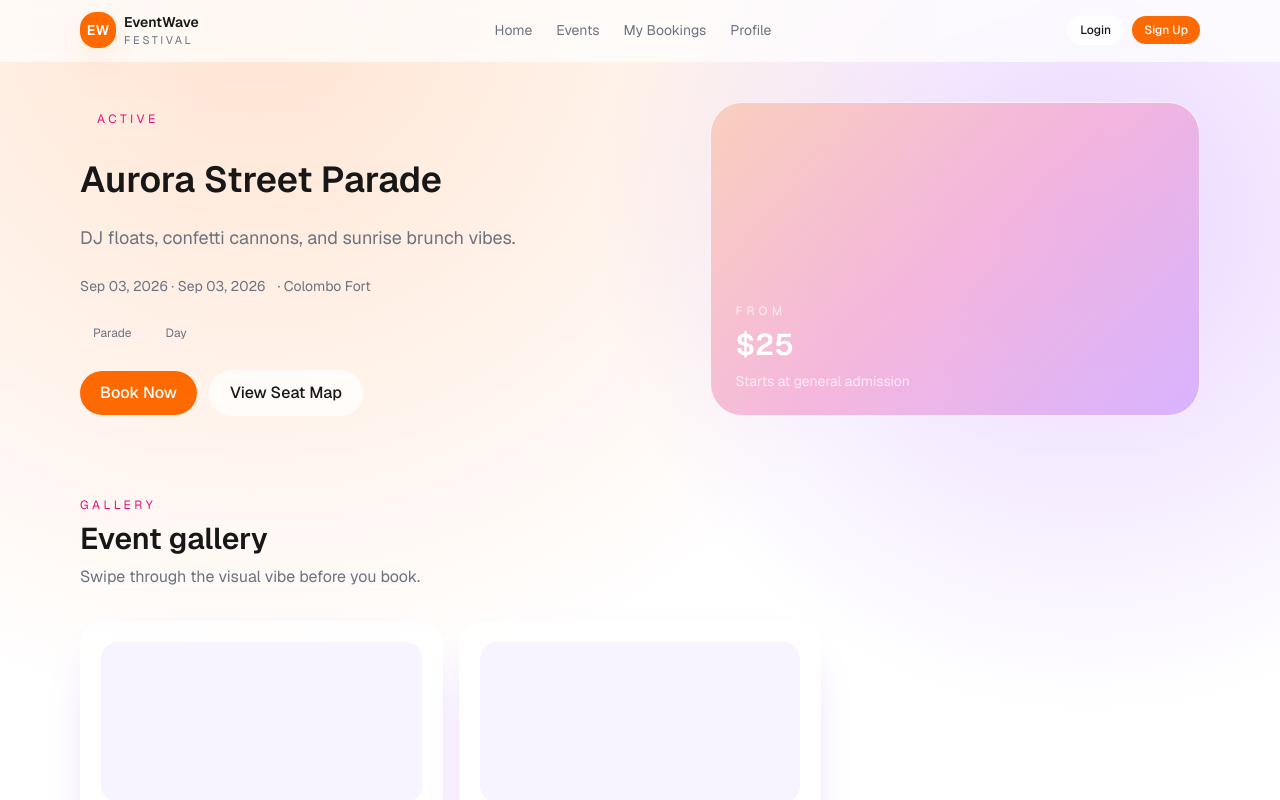
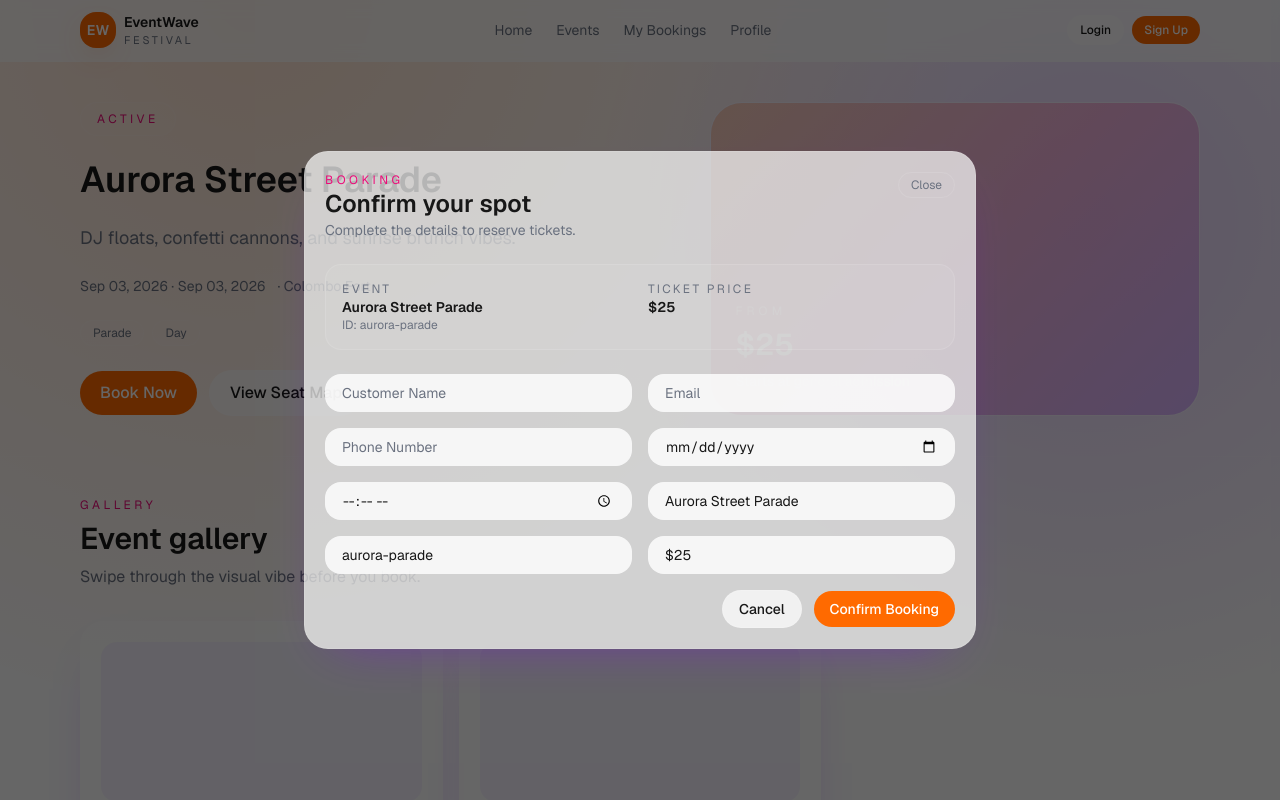
Before and after one commit to MethmiNPCS/CTSE_Microservices_Frontend, a Next.js app in the folder frontend/: page /events/aurora-parade in a window 1280 px wide. Both pictures are taken after a click on the button "Book Now". Shown: the top 800 px of the page. Built offline with nearby package versions, Linux system fonts and the light colour scheme.

Commit message:
Add BookingModal component for event ticket reservations

```diff
--- a/frontend/src/app/events/[id]/page.js
+++ b/frontend/src/app/events/[id]/page.js
@@ -6,6 +6,7 @@ import Card from "../../../components/ui/Card";
 import Input from "../../../components/ui/Input";
 import SectionHeader from "../../../components/ui/SectionHeader";
 import PageShell from "../../../components/layout/PageShell";
+import BookingModal from "../../../components/events/BookingModal";
 import eventsData from "../../../data/events";
 
 const { events } = eventsData;
@@ -66,7 +67,7 @@ export default async function EventDetailPage({ params }) {
               ))}
             </div>
             <div className="flex flex-wrap items-center gap-3">
-              <Button size="lg">Book Now</Button>
+              <BookingModal event={event} />
               <Button variant="secondary" size="lg">
                 View Seat Map
               </Button>
--- /dev/null
+++ b/frontend/src/components/events/BookingModal.jsx
@@ -0,0 +1,121 @@
+"use client";
+
+import { useState } from "react";
+
+import Button from "../ui/Button";
+import Card from "../ui/Card";
+import Input from "../ui/Input";
+
+export default function BookingModal({ event }) {
+  const [open, setOpen] = useState(false);
+
+  const handleSubmit = (eventForm) => {
+    eventForm.preventDefault();
+    setOpen(false);
+  };
+
+  return (
+    <>
+      <Button size="lg" onClick={() => setOpen(true)}>
+        Book Now
+      </Button>
+
+      {open ? (
+        <div className="fixed inset-0 z-50 flex items-center justify-center bg-black/60 px-4 py-8">
+          <Card className="w-full max-w-2xl space-y-6">
+            <div className="flex flex-wrap items-start justify-between gap-3">
+              <div>
+                <div className="text-xs uppercase tracking-[0.3em] text-[var(--brand-2)]">
+                  Booking
+                </div>
+                <div className="text-2xl font-semibold">Confirm your spot</div>
+                <div className="text-sm text-[var(--muted)]">
+                  Complete the details to reserve tickets.
+                </div>
+              </div>
+              <button
+                type="button"
+                onClick={() => setOpen(false)}
+                className="rounded-full border border-white/10 px-3 py-1 text-xs text-[var(--muted)] transition hover:text-[var(--foreground)]"
+              >
+                Close
+              </button>
+            </div>
+
+            <div className="grid gap-4 rounded-2xl border border-white/10 bg-white/5 p-4 sm:grid-cols-2">
+              <div>
+                <div className="text-xs uppercase tracking-[0.2em] text-[var(--muted)]">
+                  Event
+                </div>
+                <div className="text-sm font-semibold text-[var(--foreground)]">
+                  {event.title}
+                </div>
+                <div className="text-xs text-[var(--muted)]">ID: {event.id}</div>
+              </div>
+              <div>
+                <div className="text-xs uppercase tracking-[0.2em] text-[var(--muted)]">
+                  Ticket Price
+                </div>
+                <div className="text-sm font-semibold text-[var(--foreground)]">
+                  {event.ticketPrice}
+                </div>
+              </div>
+            </div>
+
+            <form className="space-y-4" onSubmit={handleSubmit}>
+              <div className="grid gap-4 sm:grid-cols-2">
+                <Input name="customer_name" placeholder="Customer Name" required />
+                <Input type="email" name="email" placeholder="Email" required />
+              </div>
+              <div className="grid gap-4 sm:grid-cols-2">
+                <Input
+                  type="tel"
+                  name="phone_number"
+                  placeholder="Phone Number"
+                  required
+                />
+                <Input
+                  type="date"
+                  name="booking_date"
+                  placeholder="Booking Date"
+                  required
+                />
+              </div>
+              <div className="grid gap-4 sm:grid-cols-2">
+                <Input
+                  type="time"
+                  name="booking_time"
+                  placeholder="Booking Time"
+                  required
+                />
+                <Input
+                  name="event_name"
+                  defaultValue={event.title}
+                  readOnly
+                />
+              </div>
+              <div className="grid gap-4 sm:grid-cols-2">
+                <Input name="event_id" defaultValue={event.id} readOnly />
+                <Input
+                  name="ticket_price"
+                  defaultValue={event.ticketPrice}
+                  readOnly
+                />
+              </div>
+              <div className="flex flex-wrap items-center justify-end gap-3">
+                <Button
+                  type="button"
+                  variant="secondary"
+                  onClick={() => setOpen(false)}
+                >
+                  Cancel
+                </Button>
+                <Button type="submit">Confirm Booking</Button>
+              </div>
+            </form>
+          </Card>
+        </div>
+      ) : null}
+    </>
+  );
+}
```
